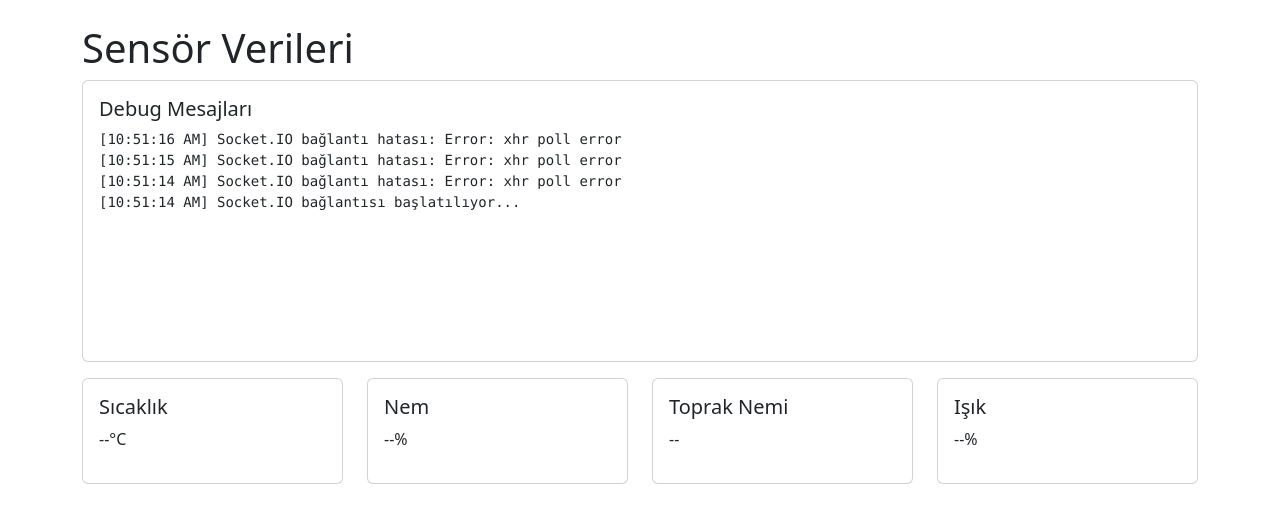
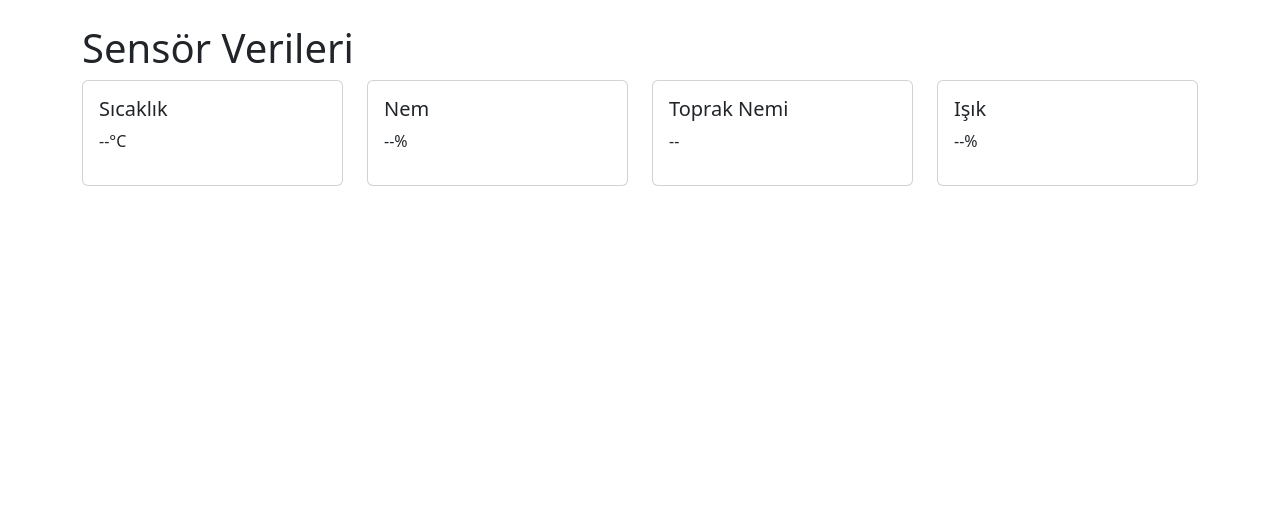
Before and after one commit to OnrYsr/plantisystem, a Flask app: page / in a window 1280 px wide. Shown: the top 523 px of the page. Run offline with Flask 3, Linux system fonts and the light colour scheme; some libraries are stand-ins or nearby versions.

Commit message:
Revert to simple working version

```diff
--- a/raspberry-pi/app/templates/index.html
+++ b/raspberry-pi/app/templates/index.html
@@ -10,14 +10,6 @@
 <body>
     <div class="container mt-4">
         <h1>Sensör Verileri</h1>
-
-        <!-- Debug Panel -->
-        <div class="card mb-3">
-            <div class="card-body">
-                <h5>Debug Mesajları</h5>
-                <pre id="debug" style="height: 200px; overflow-y: scroll;"></pre>
-            </div>
-        </div>
 
         <!-- Sensör Değerleri -->
         <div class="row">
@@ -57,39 +49,15 @@
     </div>
 
     <script>
-        // Debug fonksiyonu
-        function debug(message) {
-            const debugElement = document.getElementById('debug');
-            const timestamp = new Date().toLocaleTimeString();
-            debugElement.innerHTML = `[${timestamp}] ${message}\n` + debugElement.innerHTML;
-            console.log(`[${timestamp}] ${message}`);  // Browser konsoluna da yaz
-        }
+        const socket = io();
 
-        // Socket.IO bağlantısı
-        const socket = io();
-        debug('Socket.IO bağlantısı başlatılıyor...');
+        socket.on('sensor_data', function(data) {
+            const sensorData = JSON.parse(data);
 
-        // Bağlantı olayları
-        socket.on('connect', () => {
-            debug('Socket.IO bağlandı');
-        });
-
-        socket.on('disconnect', () => {
-            debug('Socket.IO bağlantısı kesildi');
-        });
-
-        socket.on('connect_error', (error) => {
-            debug('Socket.IO bağlantı hatası: ' + error);
-        });
-
-        // Sensör verilerini güncelle
-        socket.on('sensor_update', function(data) {
-            debug('Sensör verisi alındı: ' + JSON.stringify(data));
-
-            document.getElementById('temperature').textContent = data.temperature.toFixed(1) + '°C';
-            document.getElementById('humidity').textContent = data.humidity.toFixed(1) + '%';
-            document.getElementById('soil_moisture').textContent = data.soil_moisture.state;
-            document.getElementById('light').textContent = data.light.percent + '%';
+            document.getElementById('temperature').textContent = sensorData.temperature.toFixed(1) + '°C';
+            document.getElementById('humidity').textContent = sensorData.humidity.toFixed(1) + '%';
+            document.getElementById('soil_moisture').textContent = sensorData.soil_moisture.state;
+            document.getElementById('light').textContent = sensorData.light.percent + '%';
         });
     </script>
 </body>
--- a/raspberry-pi/run.py
+++ b/raspberry-pi/run.py
@@ -3,9 +3,4 @@
 app = create_app()
 
 if __name__ == '__main__':
-    socketio.run(app,
-                host='0.0.0.0',
-                port=5000,
-                debug=True,
-                use_reloader=False,  # Reloader'ı devre dışı bırak
-                log_output=True)
+    socketio.run(app, host='0.0.0.0', port=5000)
```
Also changed, not shown: raspberry-pi/app/__init__.py (+5 -24 lines), raspberry-pi/requirements.txt (+3 -5 lines).
